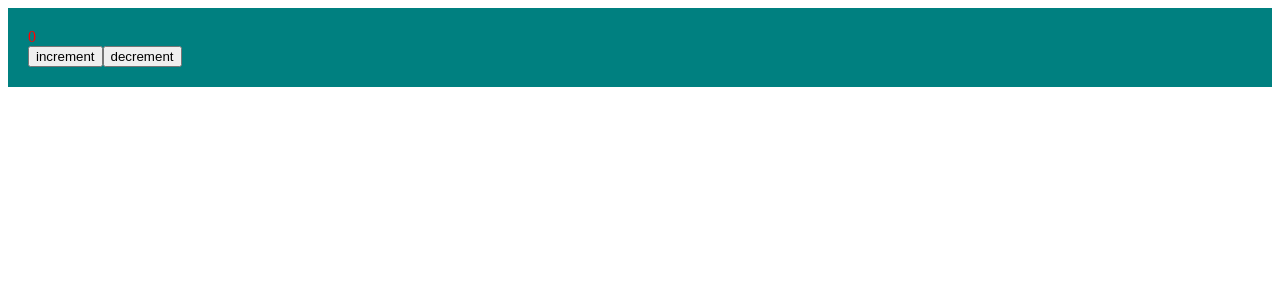
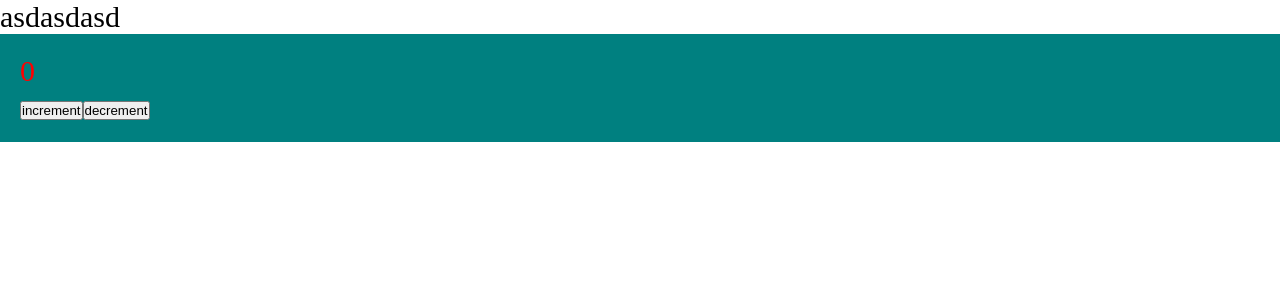
Before and after one commit to djonnybravo/production-project, a React app: page / in a window 1280 px wide. Shown: the top 300 px of the page. Built offline with nearby package versions, Linux system fonts and the light colour scheme.

Commit message:
webpack css config

```diff
--- /dev/null
+++ b/src/App.tsx
@@ -0,0 +1,14 @@
+import React from 'react';
+import {Counter} from "./components/counter";
+import './index.scss'
+
+const App = () => {
+    return (
+        <div className={'App'}>
+            asdasdasd
+            <Counter/>
+        </div>
+    );
+};
+
+export default App;
--- a/src/components/Counter.module.scss
+++ b/src/components/Counter.module.scss
@@ -1,4 +1,4 @@
-.button {
+.btn {
     padding: 20px;
     color: red;
     background: teal;
--- a/src/components/counter.tsx
+++ b/src/components/counter.tsx
@@ -1,10 +1,9 @@
 import React, {useState} from 'react';
 import classes from './Counter.module.scss'
-
 export const Counter = () => {
     const [count, setCount] = useState(0)
     return (
-        <div className={classes.button}>
+        <div className={classes.btn}>
             <div>{count}</div>
             <button onClick={() => setCount(prevState => count + 1)}>increment</button>
             <button onClick={() => setCount(prevState => count - 1)}>decrement</button>
--- /dev/null
+++ b/src/index.scss
@@ -0,0 +1,9 @@
+* {
+  margin: 0;
+  padding: 0;
+  box-sizing: border-box;
+}
+
+.App {
+  font-size: 30px;
+}
--- a/src/index.tsx
+++ b/src/index.tsx
@@ -1,8 +1,7 @@
-
 import {render} from "react-dom";
-import {Counter} from "./components/counter";
+import App from "./App";
 
 render(
-    <Counter/>,
+    <App/>,
     document.getElementById('root')
 )
```
Also changed, not shown: src/global.d.ts (added, +7 -0 lines), 1 other file (tests, documents, lock files or other folders).
